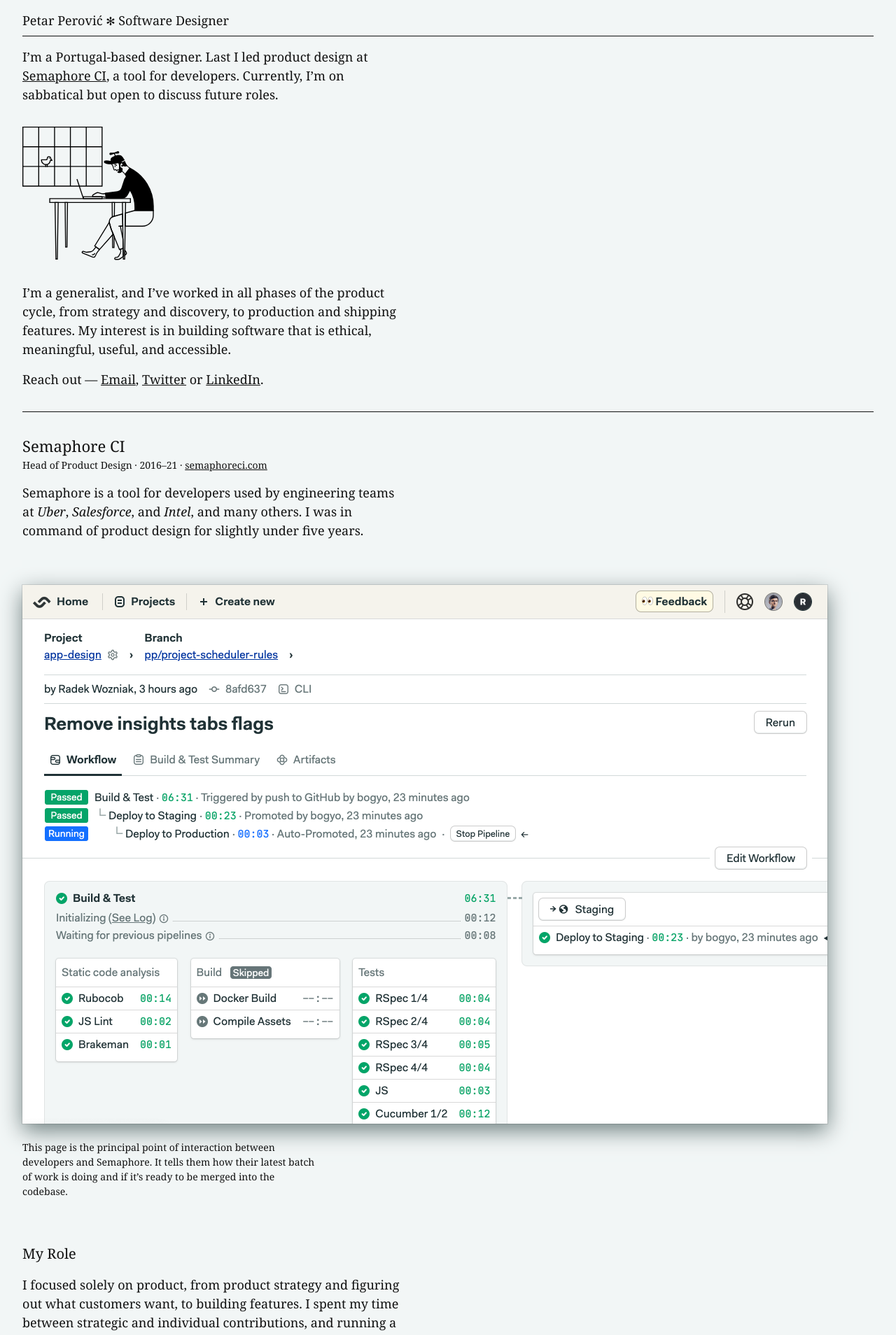
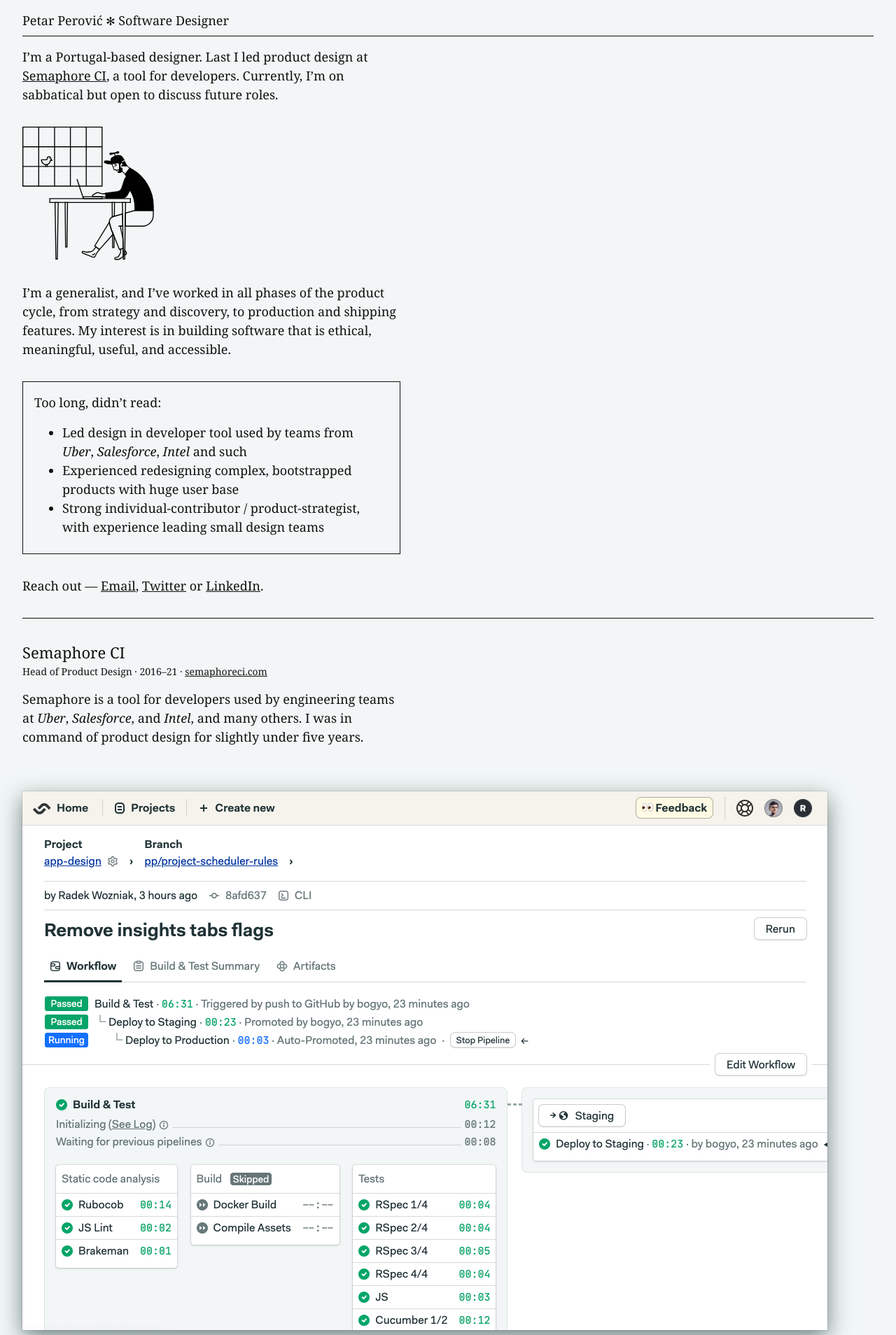
Before and after one commit to ropsii/ropsii.github.io, a Jekyll site: the page built from work.html, in a window 1280 px wide. Shown: the top 1908 px of the page at 70% size. Built offline with Jekyll 4.4.1, drawn with Linux system fonts in a browser that asks for light colours; some web fonts are replaced; comment, search, counter and statistics services are not loaded.

Commit message:
add tldr on work

```diff
--- a/_layouts/work.html
+++ b/_layouts/work.html
@@ -67,9 +67,19 @@
             <img src="{% link /assets/me.svg %}" width="192" height="192" alt="petar perovic" class="db">
         </div>
 
-        <p class="measure mb3">I’m a generalist, and I’ve worked in all phases of the product cycle, from strategy and discovery, to production and shipping features. My interest is in building software that is ethical, meaningful, useful, and accessible.</p>
+        <p class="measure mb4">I’m a generalist, and I’ve worked in all phases of the product cycle, from strategy and discovery, to production and shipping features. My interest is in building software that is ethical, meaningful, useful, and accessible.</p>
+
+        <div class="ba mb4 pv3 pl3 pr4 measure">
+            <p>Too long, didn’t read:</p>
+            <ul class="mb2">
+                <li>Led design in developer tool used by teams from <em>Uber</em>, <em>Salesforce</em>, <em>Intel</em> and such</li>
+                <li>Experienced redesigning complex, bootstrapped products with huge user base</li>
+                <li>Strong individual-contributor / product-strategist, with experience leading small design teams</li>
+            </ul>
+        </div>
 
         <p>Reach out — <a href="&#109;&#97;&#105;&#108;&#116;&#111;&#58;&#112;&#101;&#114;&#111;&#118;&#105;&#99;&#46;&#112;&#101;&#116;&#97;&#114;&#64;&#103;&#109;&#97;&#105;&#108;&#46;&#99;&#111;&#109;" class="">&#69;&#109;&#97;&#105;&#108;</a>, <a href="https://twitter.com/ropsii">Twitter</a> or <a href="https://www.linkedin.com/in/petarperovic/">LinkedIn</a>.</p>
+
     </div>
 
     <div class="">
--- a/_sass/tachyons/_styles.scss
+++ b/_sass/tachyons/_styles.scss
@@ -88,6 +88,8 @@
 .toc {
     white-space: nowrap;
     overflow: hidden;
+    padding: 4px;
+    margin: -4px;
 }
 
 @media #{$breakpoint-large} {
```
